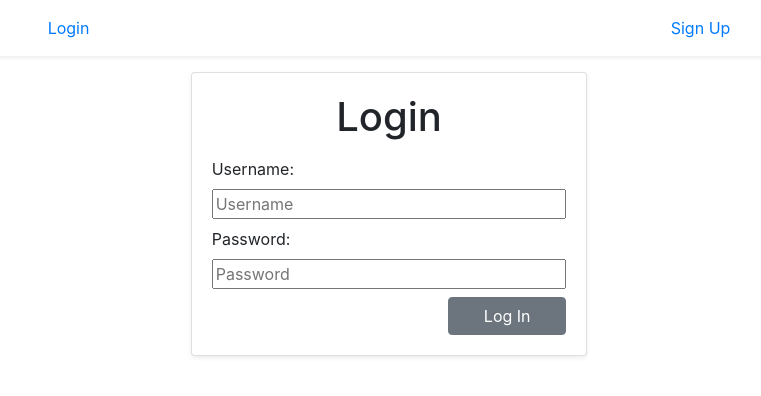
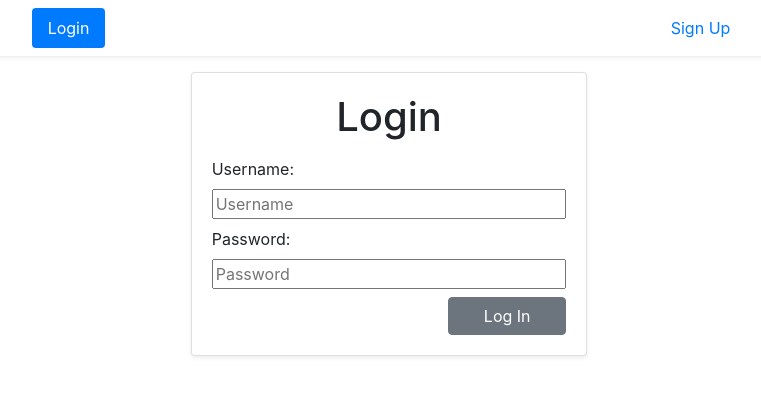
Before and after one commit to Saltiest-Hacker-News-Trolls-1/Front-End, a React (Create React App) app in the folder saltiest-hacker-news-trolls-1/: page /login in a window 1280 px wide. Shown: the top 396 px of the page, without its empty margins (251-1012 px from the left). Built offline with nearby package versions, Linux system fonts and the light colour scheme.

Commit message:
navbar now checks URL to determine active button

```diff
--- a/saltiest-hacker-news-trolls-1/src/components/Navigation.js
+++ b/saltiest-hacker-news-trolls-1/src/components/Navigation.js
@@ -1,21 +1,21 @@
-import React, { useState } from 'react';
+import React from 'react';
 import { Nav, NavItem, NavLink, } from 'reactstrap';
-import { Link } from "react-router-dom";
+import { Link, withRouter } from "react-router-dom";
 
-const Navbar = () => {
+const Navbar = (props) => {
 
-    const [activeButton, setActiveButton] = useState();
+    const { pathname } = props.location;
 
     return (
         <Nav pills className="p-2 d-flex justify-content-around mb-2 shadow-sm">
             <NavItem>
-                <Link to="/login"><NavLink active={activeButton === 1} onClick={() => setActiveButton(1)}>Login</NavLink></Link>
+                <Link to="/login"><NavLink active={pathname === "/login"} >Login</NavLink></Link>
             </NavItem>
             <NavItem>
-                <Link to="/signup"><NavLink active={activeButton === 2} onClick={() => setActiveButton(2)}>Sign Up</NavLink></Link>
+                <Link to="/signup"><NavLink active={pathname === "/signup"}>Sign Up</NavLink></Link>
             </NavItem>
         </Nav>
     );
 }
 
-export default Navbar;
+export default withRouter(Navbar);
```
